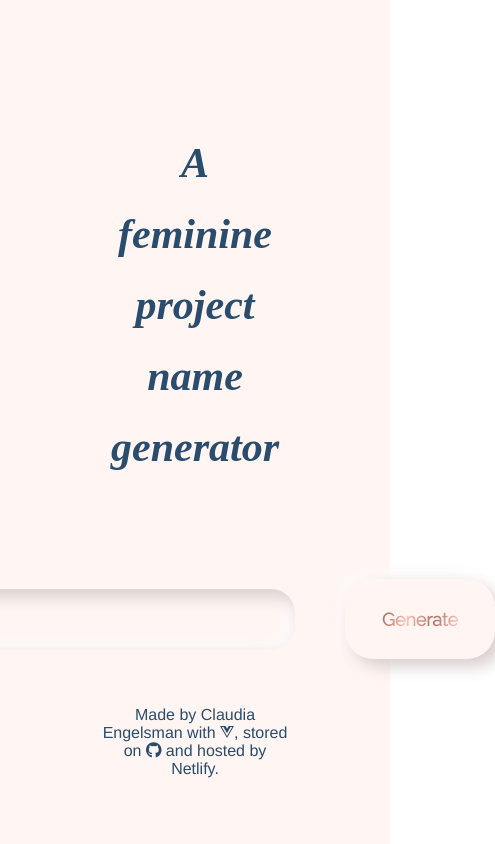
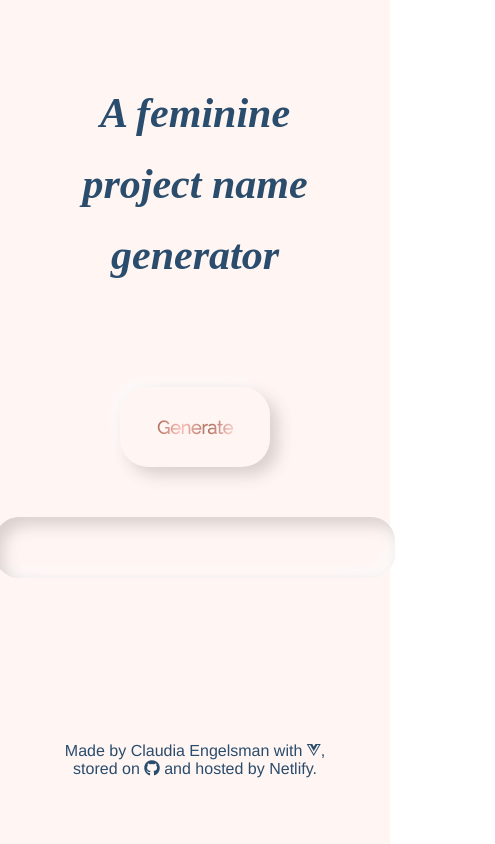
Before and after one commit to Claudia413/Feminine-project-name-generator, a Vue app: page / in a window 390 px wide. Shown: the whole page, 495 px wide, since content can reach past the window. Built offline with nearby package versions, Linux system fonts and the light colour scheme; a web font is replaced by a local one.

Commit message:
Make it responsive, clean up code

```diff
--- a/src/App.vue
+++ b/src/App.vue
@@ -33,5 +33,8 @@ export default {
   flex-direction: column;
   justify-content: space-between;
   box-sizing: border-box;
+  @media screen and (max-width: 768px) {
+      padding: 50px;
+    }
 }
 </style>
--- a/src/components/Generator.vue
+++ b/src/components/Generator.vue
@@ -62,6 +62,10 @@ export default {
     align-items: center;
     justify-content: space-between;
     width: 600px;
+    @media screen and (max-width: 768px) {
+      flex-direction: column-reverse;
+      width: 100%;
+    }
   }
   .name {
     border: none;
@@ -87,6 +91,7 @@ export default {
   }
   .relative {
     position: relative;
+    margin: 50px 0;
   }
   .instructions {
     position: absolute;
--- a/src/components/MagicButton.vue
+++ b/src/components/MagicButton.vue
@@ -9,7 +9,6 @@ export default {
 };
 </script>
 
-<!-- Add "scoped" attribute to limit CSS to this component only -->
 <style scoped lang="scss">
   .button {
       display: flex;
@@ -23,13 +22,12 @@ export default {
       box-shadow:  8px 8px 16px #d9d0ce,
                   -8px -8px 16px #fcf9f9;
       font-family: 'Raleway', sans-serif;
+      cursor: pointer;
       span {
         display: block;
         font-size: 18px;
         font-weight: bold;
-        background: -webkit-linear-gradient(left top, #FEDB37, #FDB931, #9f7928, #8A6E2F);
         background: -webkit-linear-gradient(left top, #a66251, #fcc1b9, #ac6d5d, #ffd2d2);
-        // background: -webkit-linear-gradient(left top, #ac6943, #fbd1c1, #ab6943, #faf4ed);
         -webkit-background-clip: text;
         -webkit-text-fill-color: transparent;
       }
```
